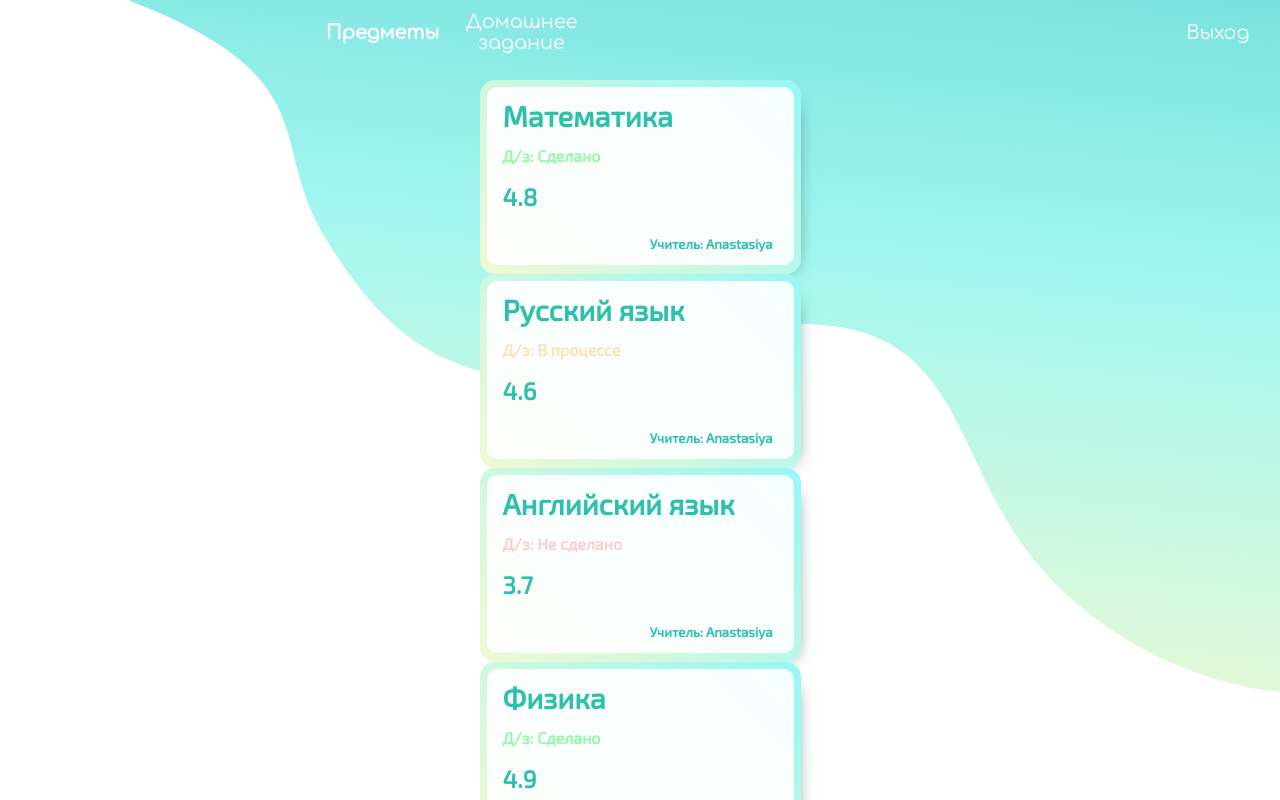
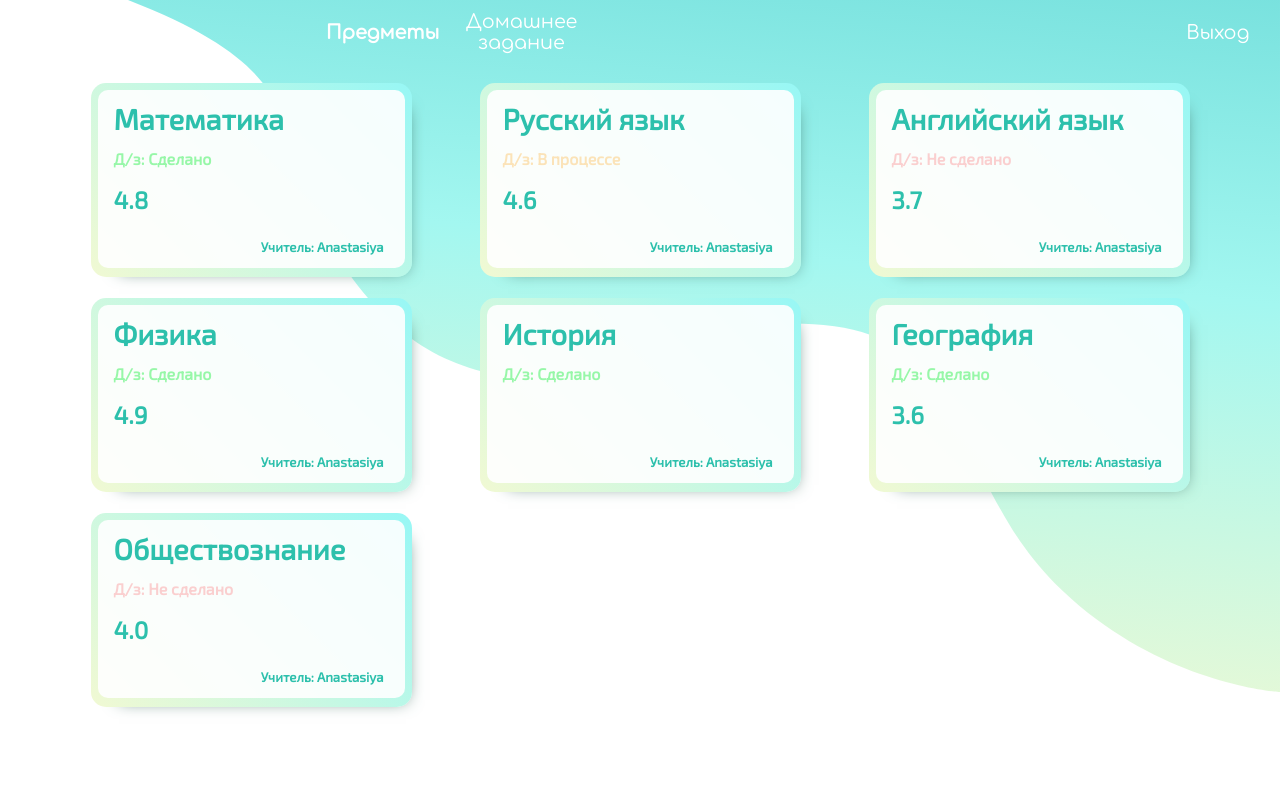
Before and after one commit to vladmv96/study-journal, a React (Create React App) app: page / in a window 1280 px wide. Both pictures are taken after a click on the button "Предметы". Shown: the top 800 px of the page. Built offline with nearby package versions, Linux system fonts and the light colour scheme; no server answers.

Commit message:
CardsContainer

```diff
--- a/src/styles/CardsContainer.css
+++ /dev/null
@@ -1,18 +0,0 @@
-.cards-container {
-    animation: 0.2s ease-in 0s 1 containerApear;
-    margin: auto;
-    width: 90vw;
-    display: grid;
-    grid-template-columns: repeat(auto-fit, minmax(310px, 1fr));
-    grid-auto-rows: 200px;
-    grid-gap: 15px;
-}
-
-@keyframes containerApear {
-    0% {
-        opacity: 0;
-    }
-    100% {
-        opacity: 1;
-    }
-}
--- a/src/styles/SubjectCardsContainer.css
+++ b/src/styles/SubjectCardsContainer.css
@@ -1,7 +1,18 @@
-.subjectSubjectCardsContainer {
-    display: flex;
-    justify-content: space-evenly;
-    flex-wrap: wrap;
-    width: 80vw;
+.cards-container {
+    animation: 0.2s ease-in 0s 1 containerApear;
     margin: auto;
+    width: 90vw;
+    display: grid;
+    grid-template-columns: repeat(auto-fit, minmax(310px, 1fr));
+    grid-auto-rows: 200px;
+    grid-gap: 15px;
 }
+
+@keyframes containerApear {
+    0% {
+        opacity: 0;
+    }
+    100% {
+        opacity: 1;
+    }
+}
```
